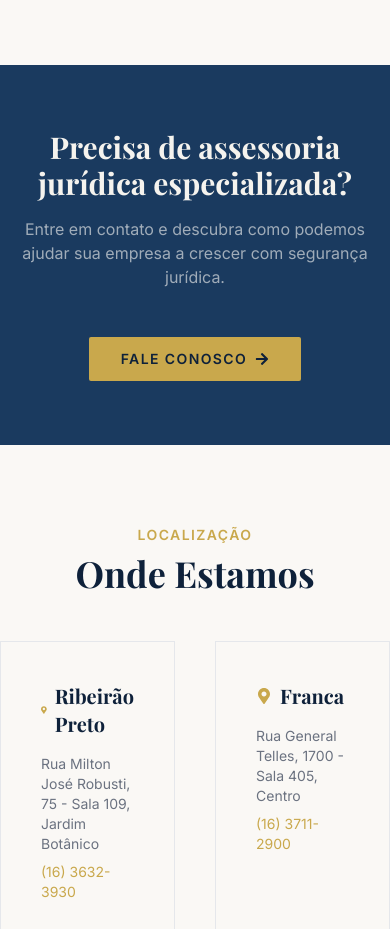
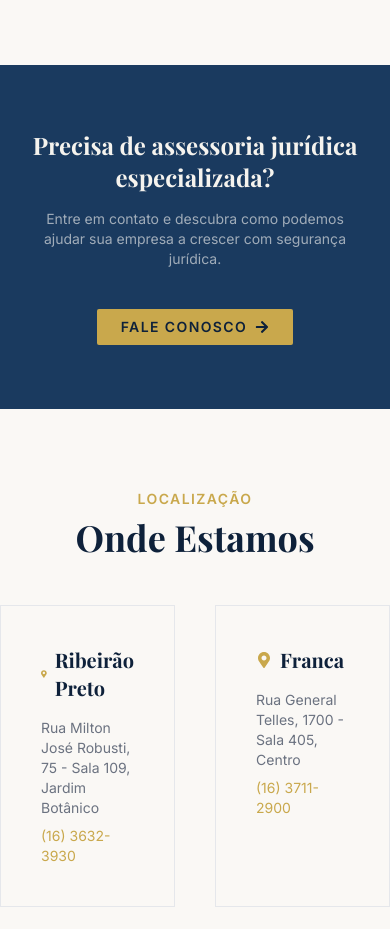
Before and after one commit to pblcnr/lvb-advogados, a Next.js app: page / in a window 390 px wide. Shown: the part 4263-5192 px from the top of the page. Built offline with nearby package versions, Linux system fonts and the light colour scheme; a web font is replaced by a local one.

Commit message:
fix: improve CTA section mobile responsiveness

```diff
--- a/components/CTASection.tsx
+++ b/components/CTASection.tsx
@@ -14,17 +14,19 @@ export default function CTASection({
 }: CTASectionProps) {
   return (
     <section className={`py-16 ${className ?? 'bg-primary-light'}`}>
-      <div className="flex flex-col gap-4 text-center">
+      <div className="mx-auto flex max-w-7xl flex-col gap-4 px-6 text-center md:px-16">
         {/* Título */}
-        <h2 className="font-playfair text-text-primary text-3xl font-bold">
+        <h2 className="font-playfair text-text-primary text-2xl font-bold md:text-3xl">
           {title}
         </h2>
         {/* Subtítulo */}
-        <p className="text-text-footer text-md mx-auto max-w-xl">{subtitle}</p>
+        <p className="text-text-footer md:text-md mx-auto max-w-xl text-sm">
+          {subtitle}
+        </p>
         {/* Botão CTA */}
         <Link
           href="/contato"
-          className="group bg-accent text-primary hover:bg-accent-secondary mx-auto mt-8 inline-flex cursor-pointer items-center gap-2 rounded-xs px-8 py-3 text-sm font-semibold tracking-widest uppercase transition-colors duration-300"
+          className="group bg-accent text-primary hover:bg-accent-secondary mx-auto mt-6 inline-flex cursor-pointer items-center gap-2 rounded-xs px-6 py-2 text-sm font-semibold tracking-widest uppercase transition-colors duration-300 md:mt-8 md:px-8 md:py-3"
         >
           Fale Conosco
           <FaArrowRight className="transition-transform duration-300 group-hover:translate-x-1" />
```
